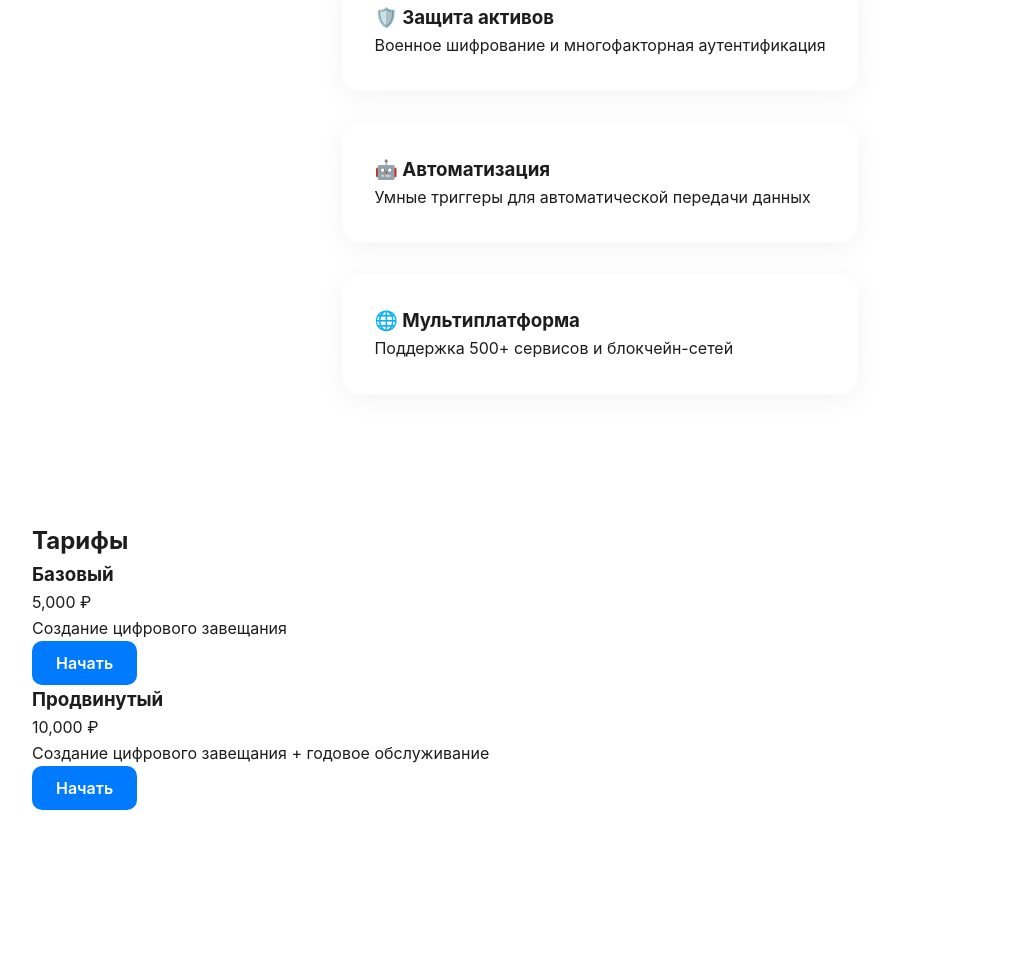
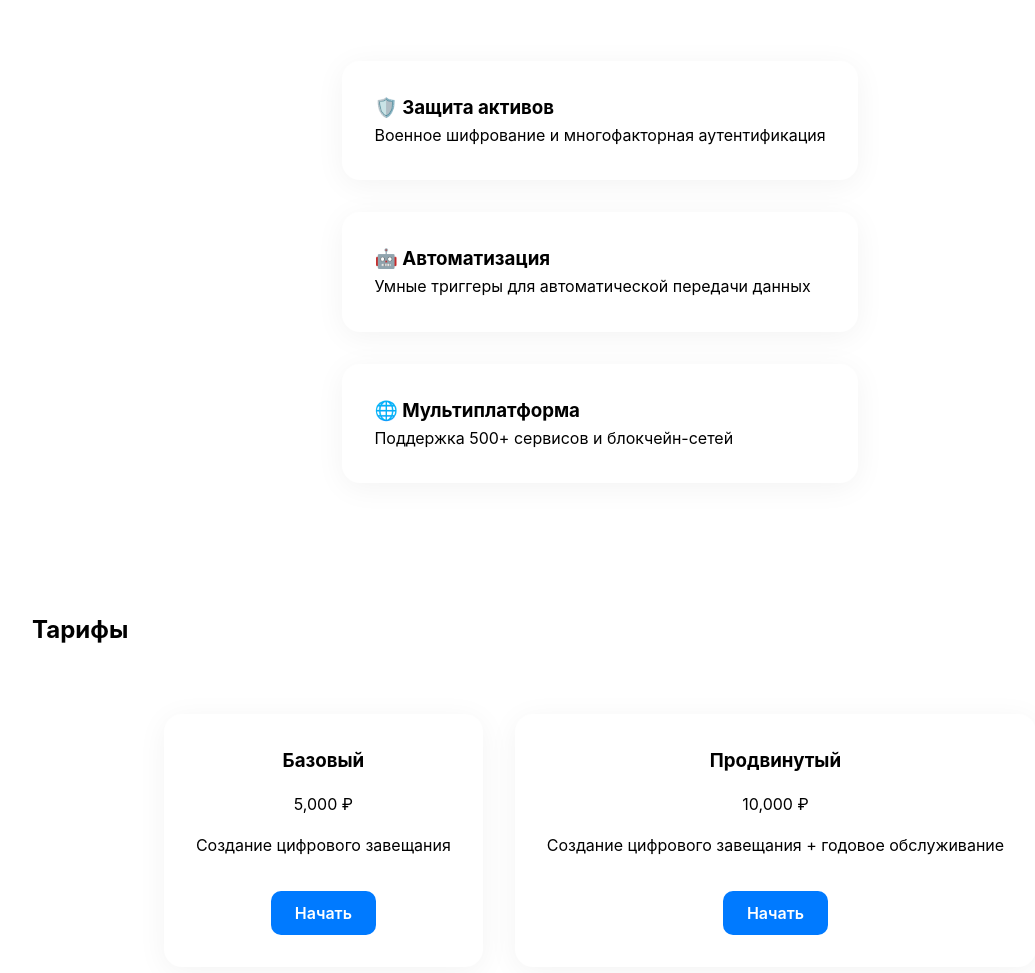
Before and after one commit to sylpht/digital-heir, a plain HTML site: page index.html in a window 1280 px wide. Shown: the part 968-1941 px from the top of the page, without its empty margins (40-1075 px from the left). Before the commit the page ends 1778 px from the top, so only its background shows below. Drawn offline with Linux system fonts and the light colour scheme.

Commit message:
Update styles.css

```diff
--- a/styles.css
+++ b/styles.css
@@ -1,9 +1,10 @@
 :root {
-    --primary-color: #1A1A1A;
+    --primary-color: #000000;
     --accent-color: #007AFF;
-    --text-color: #1D1D1F;
+    --text-color: #000000;
     --bg-color: #FFFFFF;
     --section-bg: #F5F5F7;
+    --pale-pink: #FFB6C1;
 }
 
 * {
@@ -65,6 +66,7 @@ body {
 .hero {
     padding: 160px 0 100px;
     text-align: center;
+    background-color: var(--pale-pink);
 }
 
 .hero h1 {
@@ -73,6 +75,31 @@ body {
     background: linear-gradient(45deg, var(--primary-color), var(--accent-color));
     -webkit-background-clip: text;
     -webkit-text-fill-color: transparent;
+    animation: fadeInUp 1s ease-out;
+}
+
+/* Анимация шифрования текста */
+@keyframes encrypt {
+    0% {
+        content: 'Ваше цифровое бессмертие';
+    }
+    25% {
+        content: 'В4ш3 ц1фр0в0е б3ссм3рт1е';
+    }
+    50% {
+        content: 'В@ш3 ц1фр0в0е бес@м3рт1е';
+    }
+    75% {
+        content: 'Ваше ц1фр0вое бессм3рти3';
+    }
+    100% {
+        content: 'Ваше цифровое бессмертие';
+    }
+}
+
+.hero h1::after {
+    content: 'Ваше цифровое бессмертие';
+    animation: encrypt 3s infinite;
 }
 
 .btn {
@@ -177,6 +204,34 @@ input {
     display: flex;
 }
 
+/* Тарифы */
+.pricing-table {
+    display: flex;
+    justify-content: center;
+    gap: 2rem;
+    padding: 4rem 0;
+}
+
+.pricing-card {
+    padding: 2rem;
+    border-radius: 18px;
+    background: var(--bg-color);
+    box-shadow: 0 5px 30px rgba(0,0,0,0.05);
+    text-align: center;
+}
+
+.pricing-card h3 {
+    margin-bottom: 1rem;
+}
+
+.pricing-card p {
+    margin: 1rem 0;
+}
+
+.pricing-card .btn {
+    margin-top: 1rem;
+}
+
 /* Адаптивность */
 @media (max-width: 768px) {
     .hero h1 {
@@ -186,4 +241,8 @@ input {
     .dashboard {
         grid-template-columns: 1fr;
     }
+
+    .pricing-table {
+        flex-direction: column;
+    }
 }
```
